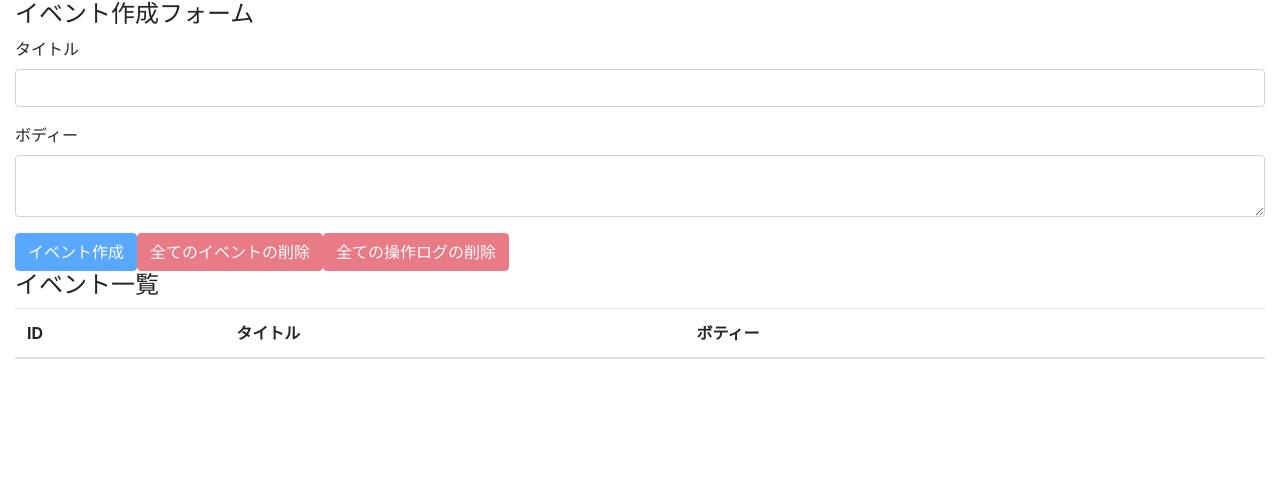
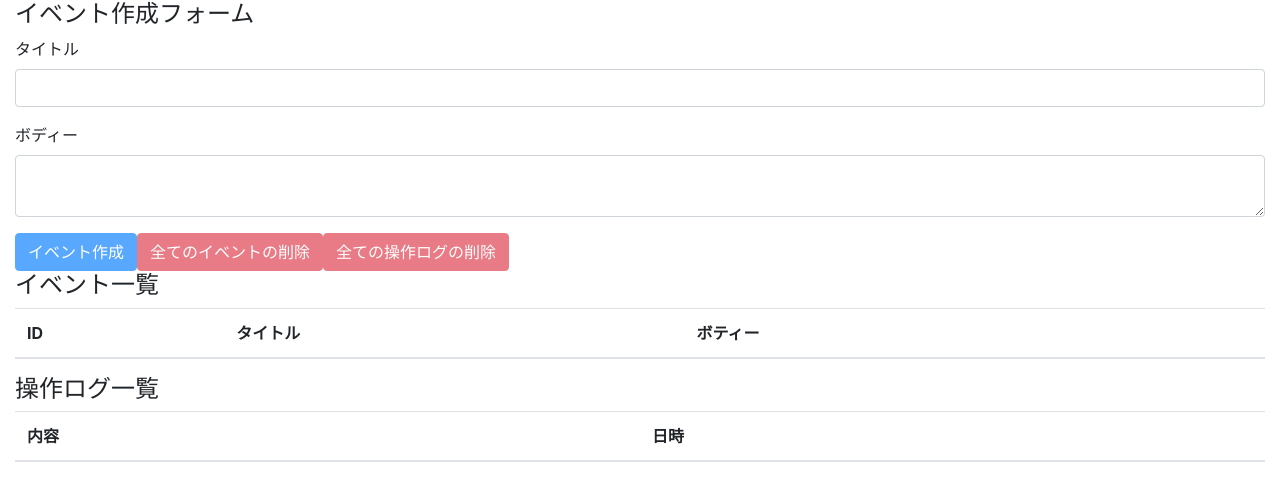
Before and after one commit to ovrsa/react-hooks-101, a React (Create React App) app: page / in a window 1280 px wide. Shown: the top 500 px of the page. Built offline with nearby package versions, Linux system fonts and the light colour scheme.

Commit message:
display-all-operationLogs

```diff
--- a/src/components/App.js
+++ b/src/components/App.js
@@ -6,6 +6,7 @@
 import Events from "./Events";
 import AppContext from "../contexts/AppContext";
 import reducer from "../reducers";
+import OperationLogs from "./OperationLogs"
 
 const App = () => {
   const initialState = {
@@ -19,6 +20,7 @@
       <div className="container-fluid">
         <EventForm />
         <Events />
+        <OperationLogs />
       </div>
     </AppContext.Provider>
   );
--- /dev/null
+++ b/src/components/OperationLog.js
@@ -0,0 +1,12 @@
+import React from "react";
+
+const OperationLog = ({ operationLog }) => {
+  return (
+    <tr>
+      <td>{operationLog.description}</td>
+      <td>{operationLog.operatedAt}</td>
+    </tr>
+  );
+};
+
+export default OperationLog;
--- /dev/null
+++ b/src/components/OperationLogs.js
@@ -0,0 +1,27 @@
+import React, { useContext } from "react";
+import OperationLog from "./OperationLog";
+import AppContext from "../contexts/AppContext";
+
+const OperationLogs = () => {
+  const { state } = useContext(AppContext);
+  return (
+    <>
+      <h4>操作ログ一覧</h4>
+      <table className="table table-hover">
+        <thead>
+          <tr>
+            <th>内容</th>
+            <th>日時</th>
+          </tr>
+        </thead>
+        <tbody>
+          {state.operationLogs.map((operationLog, index) => {
+            return <OperationLog key={index} operationLog={operationLog} />;
+          })}
+        </tbody>
+      </table>
+    </>
+  );
+};
+
+export default OperationLogs;
```
